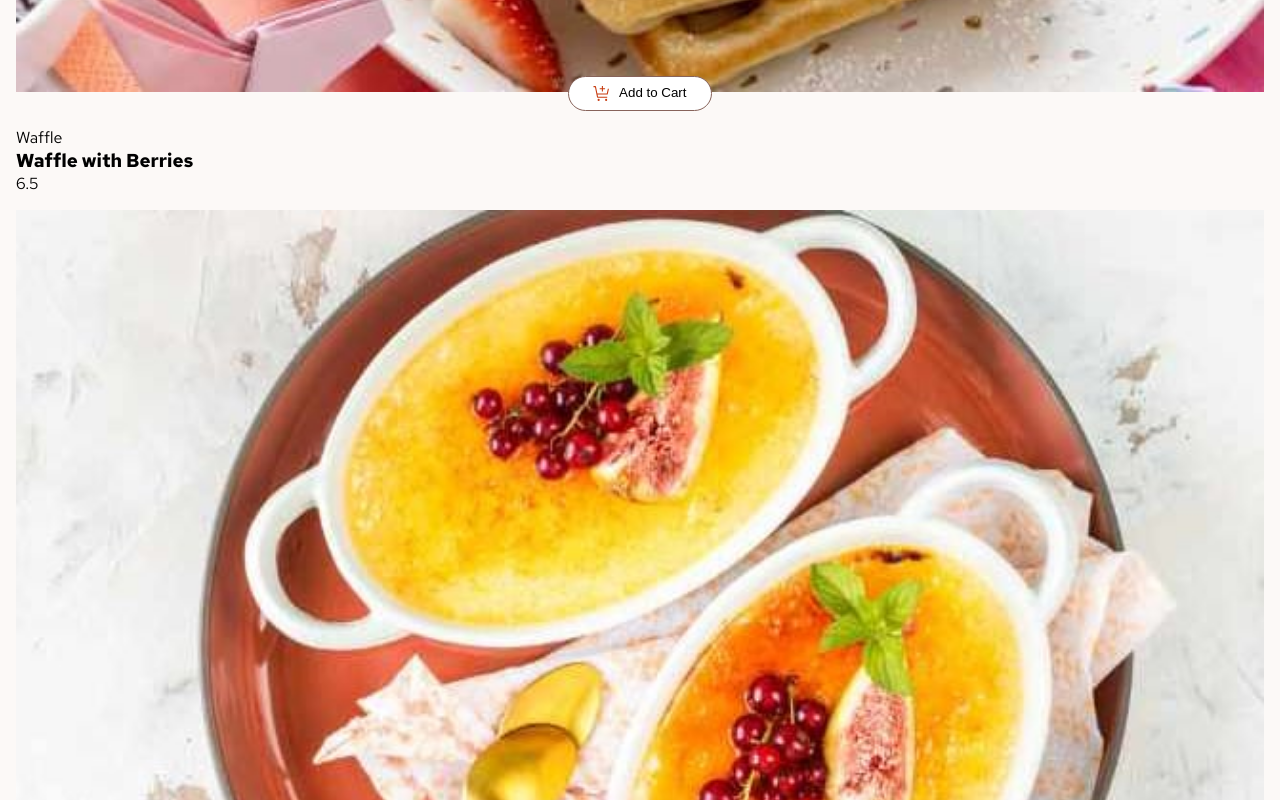
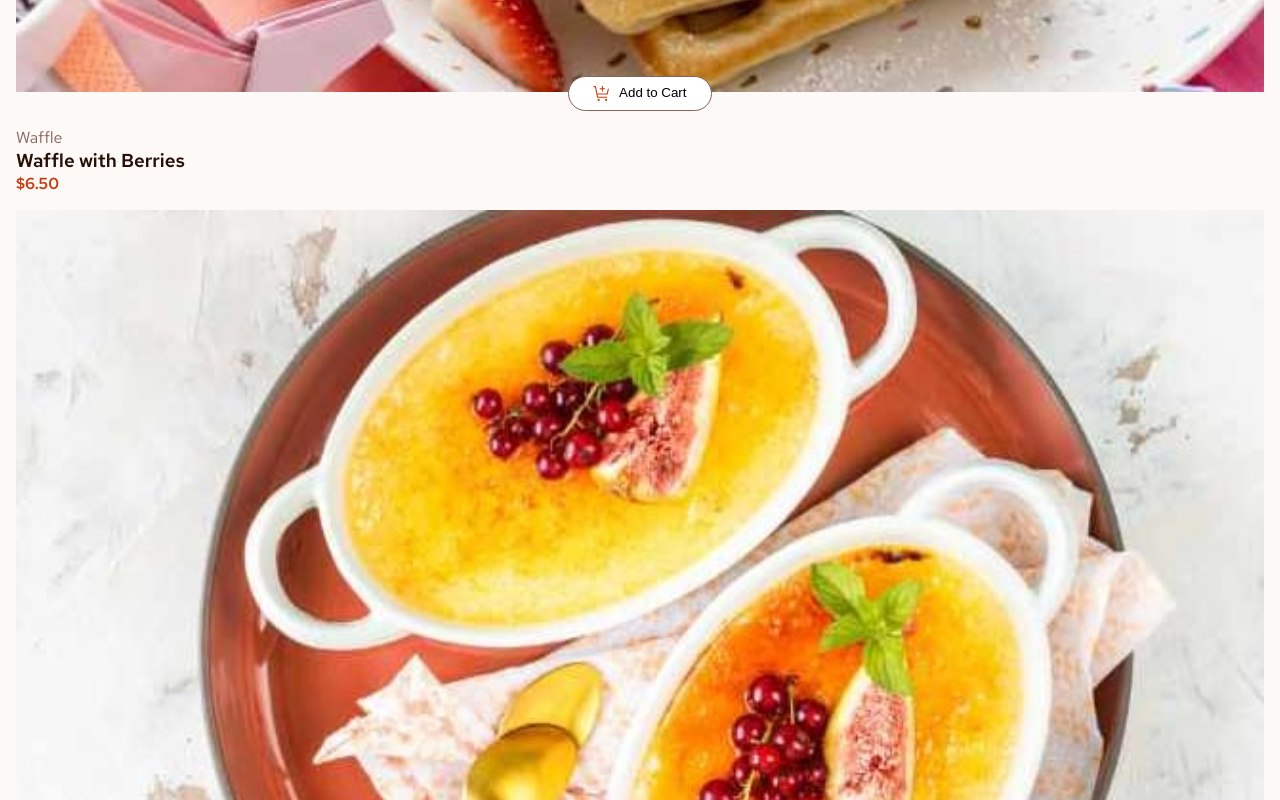
Before and after one commit to vishalicious213/product-list-with-cart, a plain HTML site: page index.html in a window 1280 px wide. Shown: the part 780-1580 px from the top of the page. Drawn offline with Linux system fonts and the light colour scheme.

Commit message:
applied font, text colors & font-weight to dessert details. formatted price to 2 decimals

```diff
--- a/index.css
+++ b/index.css
@@ -29,6 +29,20 @@ body {
 
 .dessert-item img {
     width: 100%;
+}
+
+.dessert-category {
+    color: var(--rose500);
+}
+
+.dessert-cost {
+    color: var(--red);
+    font-weight: 600;
+}
+
+.dessert-item h3 {
+    color: var(--rose900);
+    font-weight: 600;
 }
 
 /* BUTTONS */
--- a/index.js
+++ b/index.js
@@ -41,9 +41,9 @@ function renderDesserts() {
         <section class="dessert-item">
             <img src=${dessert.image.mobile}>
             <button id="btn-${dessert.id}" class="whiteButton"><img src="/img/icon-add-to-cart.svg">Add to Cart</button>
-            <p>${dessert.category}</p>
+            <p class="dessert-category">${dessert.category}</p>
             <h3>${dessert.name}</h3>
-            <p>${dessert.price}</p>
+            <p class="dessert-cost">$${dessert.price.toFixed(2)}</p>
         </section>
     `).join("")
 
```
